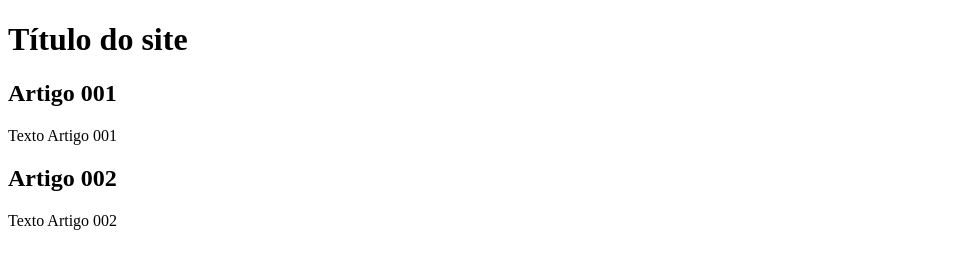
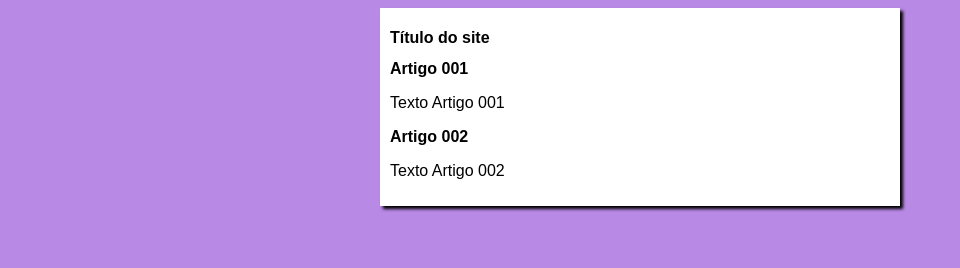
Before and after one commit to RodrigoDouradoS/projeto-site, a plain HTML site: page index.html in a window 1280 px wide. Shown: the whole page, without its empty margins (0-960 px from the left). Drawn offline with Linux system fonts and the light colour scheme.

Commit message:
iniciei o desingner

```diff
--- /dev/null
+++ b/estilosstyle.css
@@ -0,0 +1,18 @@
+* {
+    font-family: Arial, Helvetica, sans-serif;
+    font-size: 16px;
+}
+
+body {
+    background-color: rgb(185, 137, 230);
+
+}
+
+main {
+    background-color: white;
+    width: 500px;
+    margin: auto;
+    padding: 10px;
+    box-shadow: 3px 3px 3px rgba(0, 0, 0.473);
+
+}
--- a/index.html
+++ b/index.html
@@ -5,6 +5,7 @@
     <meta http-equiv="X-UA-Compatible" content="IE=edge">
     <meta name="viewport" content="width=device-width, initial-scale=1.0">
     <title>Titulo do site</title>
+    <link rel="stylesheet" href="estilosstyle.css">
 </head>
 <body>
     <main>
```
